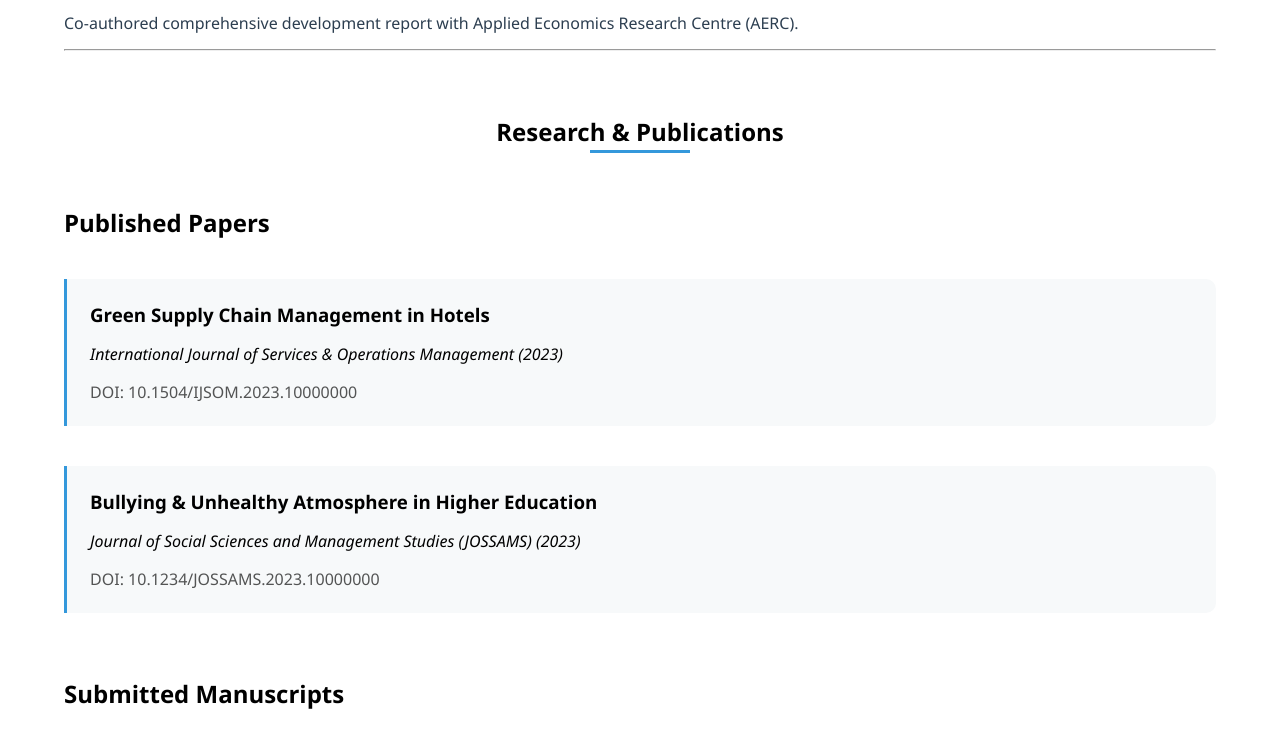
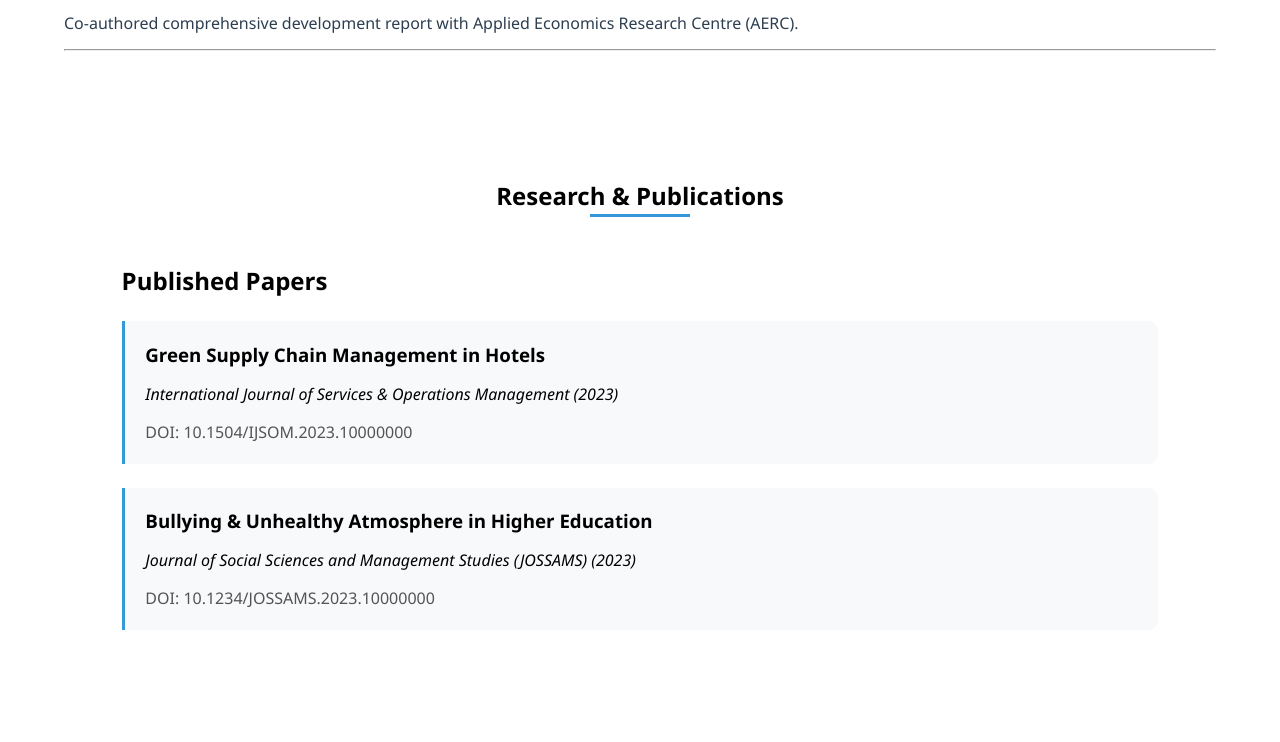
Before and after one commit to toobashaikh28/javeria_shaikh, a plain HTML site: page index.html in a window 1280 px wide. Shown: the part 2354-3096 px from the top of the page. Drawn offline with Linux system fonts and the light colour scheme.

Commit message:
responsive

```diff
--- a/style.css
+++ b/style.css
@@ -311,14 +311,19 @@ nav ul li a.active::after {
 
 #research .container h1{
   text-align: center;
-  padding-inline:0 5% 5% 5%;
+  padding-inline:5% 5% 5%;
+}
+
+#research .container{
+  padding:5%;
 }
 
 .pub{
   display: flex;
   flex-direction: column;
   padding: 0 5% 5% 5%;
-  gap: 5vh;
+  gap: 3vh;
+  margin-bottom: 5%;
 }
 
 .pub .publication-item{
@@ -637,7 +642,7 @@ footer {
   }
 
   .expertise h1, .projects h1, .container h1{
-    margin-block: 40px;
+    margin-block: 40px 30px;
   }
 
 }
```
